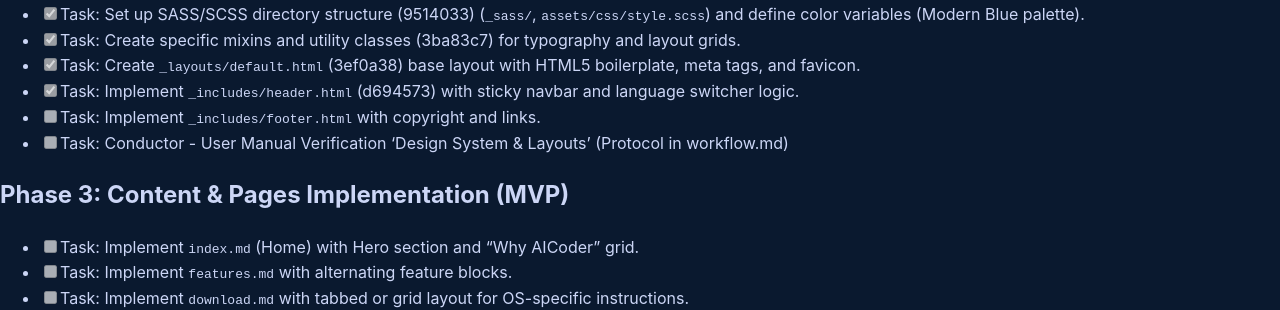
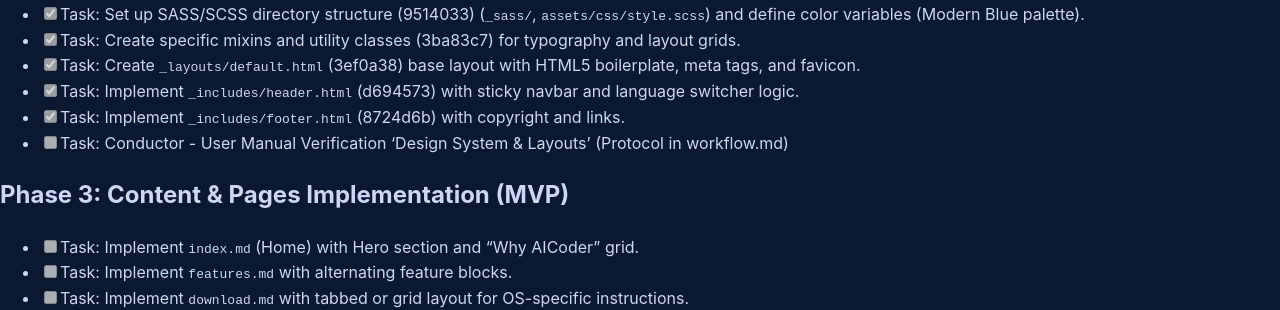
Before and after one commit to rapidaicoder/rapidaicoder.github.io, a Jekyll site: the page built from conductor/tracks/initial_setup_20260103/plan.md, in a window 1280 px wide and 1138 px high. Shown: the part 403-713 px from the top of the window. Built offline with Jekyll 4.4.1, drawn with Linux system fonts in a browser that asks for light colours; our own code applies the rules of GitHub Pages for plain Markdown files; a script that is not in the unit is left out.

Commit message:
conductor(plan): Mark task 'Implement footer' as complete

```diff
--- a/conductor/tracks/initial_setup_20260103/plan.md
+++ b/conductor/tracks/initial_setup_20260103/plan.md
@@ -11,7 +11,7 @@
 - [x] Task: Create specific mixins and utility classes (3ba83c7) for typography and layout grids.
 - [x] Task: Create `_layouts/default.html` (3ef0a38) base layout with HTML5 boilerplate, meta tags, and favicon.
 - [x] Task: Implement `_includes/header.html` (d694573) with sticky navbar and language switcher logic.
-- [ ] Task: Implement `_includes/footer.html` with copyright and links.
+- [x] Task: Implement `_includes/footer.html` (8724d6b) with copyright and links.
 - [ ] Task: Conductor - User Manual Verification 'Design System & Layouts' (Protocol in workflow.md)
 
 ## Phase 3: Content & Pages Implementation (MVP)
```
